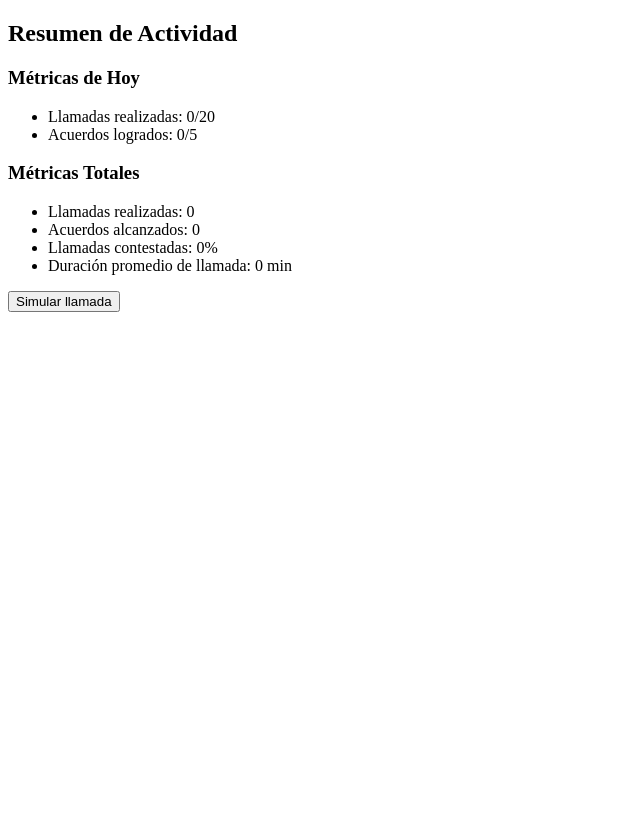
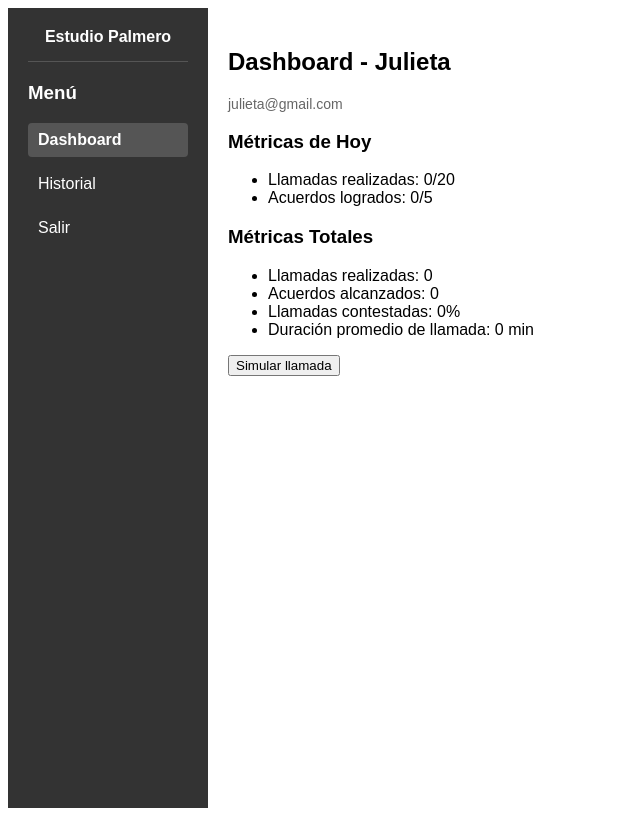
Before and after one commit to angiedejauregui/tp-semianrio, a React (Vite) app: page / in a window 1280 px wide. Shown: the whole page, without its empty margins (0-640 px from the left). Built offline with nearby package versions, Linux system fonts and the light colour scheme.

Commit message:
Agrega Historial, data y modifica Dashboard, App y package files

```diff
--- a/package.json
+++ b/package.json
@@ -10,7 +10,9 @@
     "preview": "vite preview"
   },
   "dependencies": {
+    "chart.js": "^4.5.0",
     "react": "^19.1.1",
+    "react-chartjs-2": "^5.3.0",
     "react-dom": "^19.1.1"
   },
   "devDependencies": {
--- a/src/App.jsx
+++ b/src/App.jsx
@@ -1,13 +1,79 @@
-import { useEffect, useRef, useState } from 'react'
-import Dashboard from './components/Dashboard';
+import React, { useState } from "react";
+import Dashboard from "./components/Dashboard";
+import Historial from "./components/Historial";
 
 function App() {
+  const [currentView, setCurrentView] = useState("dashboard");
 
   return (
-    <>
-      <Dashboard />
-    </>
-  )
+    <div style={{ display: "flex", height: "100vh", fontFamily: "Arial, sans-serif" }}>
+      {/* Sidebar */}
+      <div
+        style={{
+          width: "200px",
+          background: "#333",
+          color: "#fff",
+          padding: "20px",
+          boxSizing: "border-box",
+        }}
+      >
+        <div style={{
+          textAlign: "center",
+          marginBottom: "20px",
+          paddingBottom: "15px",
+          borderBottom: "1px solid #555"
+        }}>
+          <h2 style={{
+            margin: "0",
+            fontSize: "16px",
+            fontWeight: "bold"
+          }}>
+            Estudio Palmero
+          </h2>
+        </div>
+
+        <h3>Menú</h3>
+        <div
+          style={{
+            margin: "10px 0",
+            cursor: "pointer",
+            padding: "8px 10px",
+            backgroundColor: currentView === "dashboard" ? "#555" : "transparent",
+            borderRadius: "4px",
+            fontWeight: currentView === "dashboard" ? "bold" : "normal"
+          }}
+          onClick={() => setCurrentView("dashboard")}
+        >
+          Dashboard
+        </div>
+        <div
+          style={{
+            margin: "10px 0",
+            cursor: "pointer",
+            padding: "8px 10px",
+            backgroundColor: currentView === "historial" ? "#555" : "transparent",
+            borderRadius: "4px",
+            fontWeight: currentView === "historial" ? "bold" : "normal"
+          }}
+          onClick={() => setCurrentView("historial")}
+        >
+          Historial
+        </div>
+        <div
+          style={{ margin: "10px 0", cursor: "pointer", padding: "8px 10px" }}
+          onClick={() => alert("Salir")}
+        >
+          Salir
+        </div>
+      </div>
+
+
+      <div style={{ flex: 1, padding: "20px", overflowY: "auto" }}>
+        {currentView === "dashboard" && <Dashboard />}
+        {currentView === "historial" && <Historial />}
+      </div>
+    </div>
+  );
 }
 
-export default App
+export default App;
--- a/src/components/Dashboard.jsx
+++ b/src/components/Dashboard.jsx
@@ -1,35 +1,55 @@
 import React, { useState } from "react";
-
-const goals = {
-  dailyCalls: 20,
-  agreements: 5,
-};
+import { getCurrentUserData, updateUserData, currentUser } from "../data/userData";
 
 const Dashboard = () => {
-  const [calls, setCalls] = useState(0);
-  const [agreements, setAgreements] = useState(0);
-  const [totalCalls, setTotalCalls] = useState(0);
-  const [totalAgreements, setTotalAgreements] = useState(0);
-  const [answeredCalls, setAnsweredCalls] = useState(0);
-  const [callDurations, setCallDurations] = useState([]);
+  const userInfo = getCurrentUserData();
+  const [calls, setCalls] = useState(userInfo.currentDay.calls);
+  const [agreements, setAgreements] = useState(userInfo.currentDay.agreements);
+  const [totalCalls, setTotalCalls] = useState(userInfo.currentDay.totalCalls);
+  const [totalAgreements, setTotalAgreements] = useState(userInfo.currentDay.totalAgreements);
+  const [answeredCalls, setAnsweredCalls] = useState(userInfo.currentDay.answeredCalls);
+  const [callDurations, setCallDurations] = useState(userInfo.currentDay.callDurations);
 
   const simulateCall = () => {
     const wasAnswered = Math.random() < 0.7; // 70% chance de que contesten
-    const duration = wasAnswered ? Math.random() * 5 + 1 : 0; // entre 1 y 6 minutos si contestaron
+    const duration = wasAnswered ? Math.random() * 10 + 20 : 0; // entre 20 y 30 minutos si contestaron
     const closedAgreement = wasAnswered && Math.random() < 0.3; // 30% chance de cerrar acuerdo
 
-    setCalls((prev) => prev + 1);
-    setTotalCalls((prev) => prev + 1);
+    const newCalls = calls + 1;
+    const newTotalCalls = totalCalls + 1;
+    let newAgreements = agreements;
+    let newTotalAgreements = totalAgreements;
+    let newAnsweredCalls = answeredCalls;
+    let newCallDurations = [...callDurations];
+
+    setCalls(newCalls);
+    setTotalCalls(newTotalCalls);
 
     if (wasAnswered) {
-      setAnsweredCalls((prev) => prev + 1);
-      setCallDurations((prev) => [...prev, duration]);
+      newAnsweredCalls = answeredCalls + 1;
+      setAnsweredCalls(newAnsweredCalls);
+      newCallDurations = [...callDurations, duration];
+      setCallDurations(newCallDurations);
     }
 
     if (closedAgreement) {
-      setAgreements((prev) => prev + 1);
-      setTotalAgreements((prev) => prev + 1);
+      newAgreements = agreements + 1;
+      newTotalAgreements = totalAgreements + 1;
+      setAgreements(newAgreements);
+      setTotalAgreements(newTotalAgreements);
     }
+
+    // Actualizar datos del usuario
+    updateUserData(currentUser, {
+      currentDay: {
+        calls: newCalls,
+        agreements: newAgreements,
+        totalCalls: newTotalCalls,
+        totalAgreements: newTotalAgreements,
+        answeredCalls: newAnsweredCalls,
+        callDurations: newCallDurations,
+      }
+    });
   };
 
   const answeredRate =
@@ -44,14 +64,15 @@ const Dashboard = () => {
 
   return (
     <div>
-      <h2>Resumen de Actividad</h2>
+      <h2>Dashboard - {userInfo.name}</h2>
+      <p style={{ color: "#666", fontSize: "14px" }}>{userInfo.email}</p>
       <h3>Métricas de Hoy</h3>
       <ul>
         <li>
-          Llamadas realizadas: {calls}/{goals.dailyCalls}
+          Llamadas realizadas: {calls}/{userInfo.goals.dailyCalls}
         </li>
         <li>
-          Acuerdos logrados: {agreements}/{goals.agreements}
+          Acuerdos logrados: {agreements}/{userInfo.goals.agreements}
         </li>
       </ul>
       <h3>Métricas Totales</h3>
--- /dev/null
+++ b/src/components/Historial.jsx
@@ -0,0 +1,34 @@
+import React from "react";
+import { getCurrentUserData } from "../data/userData";
+
+const Historial = () => {
+    const userInfo = getCurrentUserData();
+    const { lastDay } = userInfo.historical;
+
+    const answeredRate = lastDay.calls > 0 ? ((lastDay.answeredCalls / lastDay.calls) * 100).toFixed(1) : 0;
+
+    return (
+        <div>
+        <h2>Historial - {userInfo.name}</h2>
+        <p style={{ color: "#666", fontSize: "14px" }}>{userInfo.email}</p>
+        <h3>Métricas de Días Anteriores</h3>
+        <ul>
+            <li>
+            Llamadas realizadas: {lastDay.calls}/{userInfo.goals.dailyCalls}
+            </li>
+            <li>
+            Acuerdos logrados: {lastDay.agreements}/{userInfo.goals.agreements}
+            </li>
+        </ul>
+        <h3>Métricas Totales de Días Anteriores</h3>
+        <ul>
+            <li>Llamadas realizadas: {lastDay.totalCalls}</li>
+            <li>Acuerdos alcanzados: {lastDay.totalAgreements}</li>
+            <li>Llamadas contestadas: {answeredRate}%</li>
+            <li>Duración promedio de llamada: {lastDay.avgDuration} min</li>
+        </ul>
+        </div>
+    );
+};
+
+export default Historial;
--- /dev/null
+++ b/src/data/userData.js
@@ -0,0 +1,72 @@
+// Datos de usuarios
+export const userData = {
+    "julieta": {
+        name: "Julieta",
+        email: "julieta@gmail.com",
+        goals: {
+            dailyCalls: 20,
+            agreements: 5,
+        },
+
+        currentDay: {
+            calls: 0,
+            agreements: 0,
+            totalCalls: 0,
+            totalAgreements: 0,
+            answeredCalls: 0,
+            callDurations: [],
+        },
+
+        historical: {
+            lastDay: {
+                calls: 17,
+                agreements: 4,
+                totalCalls: 17,
+                totalAgreements: 4,
+                answeredCalls: 12,
+                avgDuration: 25.8
+            }
+        }
+    },
+    "andrea": {
+        name: "Andrea",
+        email: "andrea@gmail.com",
+        goals: {
+            dailyCalls: 25,
+            agreements: 6,
+        },
+
+        currentDay: {
+            calls: 0,
+            agreements: 0,
+            totalCalls: 0,
+            totalAgreements: 0,
+            answeredCalls: 0,
+            callDurations: [],
+        },
+
+        historical: {
+            lastDay: {
+                calls: 23,
+                agreements: 6,
+                totalCalls: 23,
+                totalAgreements: 6,
+                answeredCalls: 18,
+                avgDuration: 22.3
+            }
+        }
+    }
+};
+
+// Usuario actual (esto será manejado por el sistema de login más adelante)
+export let currentUser = "julieta";
+
+export const getCurrentUserData = () => {
+    return userData[currentUser];
+};
+
+export const updateUserData = (userId, newData) => {
+    if (userData[userId]) {
+        userData[userId] = { ...userData[userId], ...newData };
+    }
+};
```
Also changed, not shown: 1 other file (tests, documents, lock files or other folders).
